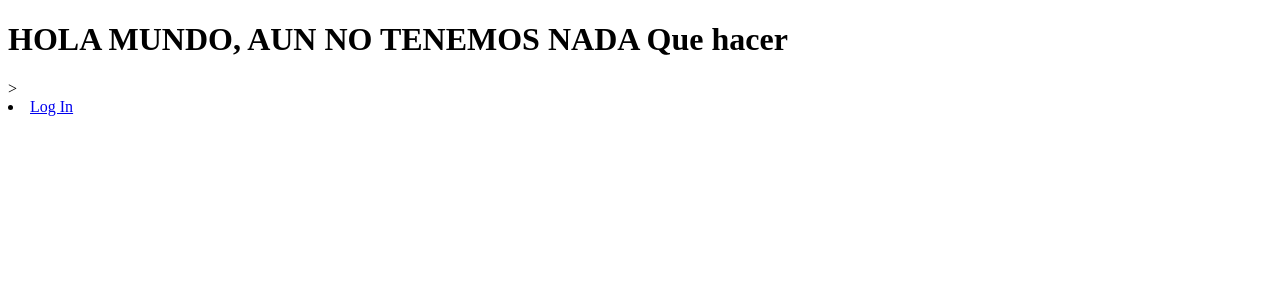
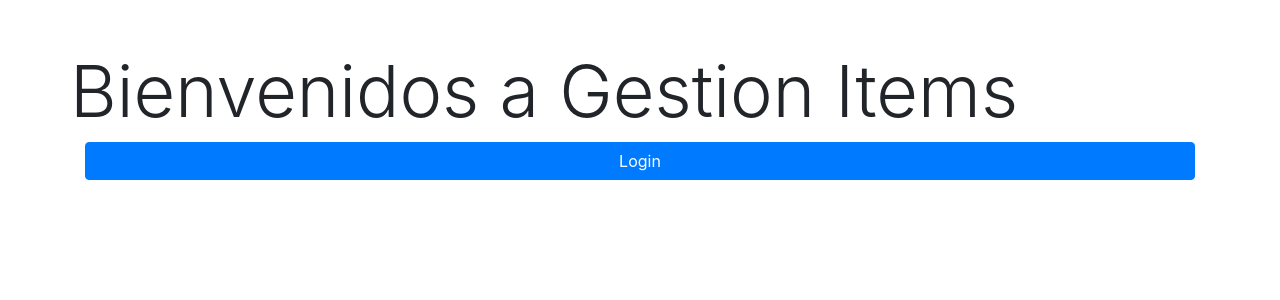
Before and after one commit to rduarte01/GestionItem, a Django app: page / in a window 1280 px wide. Shown: the top 300 px of the page. Run offline with Django 3.2, Linux system fonts and the light colour scheme; some libraries are stand-ins or nearby versions.

Commit message:
Se modifico el index html
Se ha mejorado parte de la interfaz de la pagina

```diff
--- a/gestion/templates/index.html
+++ b/gestion/templates/index.html
@@ -2,23 +2,34 @@
 <html lang="en">
 <head>
     <meta charset="UTF-8">
-    <title>Title</title>
+    <title>Gestion de Items</title>
+    <link rel="stylesheet" href="https://stackpath.bootstrapcdn.com/bootstrap/4.4.1/css/bootstrap.min.css" integrity="sha384-Vkoo8x4CGsO3+Hhxv8T/Q5PaXtkKtu6ug5TOeNV6gBiFeWPGFN9MuhOf23Q9Ifjh" crossorigin="anonymous">
+
 </head>
 <body>
+    <br><br>
+    <div class="container">
+        <div class="row">
             {% if request.user.is_authenticated == False %}
-        <h1>HOLA MUNDO, AUN NO TENEMOS NADA Que hacer</h1>>
-        <li >
-            <a  href="/login/auth0">Log In</a>
-        </li>
+                <h1 class="display-3">Bienvenidos a Gestion Items</h1>
+                </div>
+                <ul class="list-group">
+                    <a class="btn btn-primary" href="/login/auth0" role="button">Login</a>
+                </ul>
             {% endif %}
+            </div>
 
             {% if request.user.is_authenticated == True %}
-        <li >
-            <a  href="/perfil">Profile</a>
+             <ul class="list-group">
+                 <li class="list-group-item">
+                    <a  class="btn btn-primary" href="/perfil">Profile</a>
                  </li>
-        <li >
-            <a  href="/logout">Log Out</a>
+                 <li class="list-group-item">
+                    <a  class="btn btn-primary" href="/logout">Log Out</a>
                  </li>
+             </ul>
             {% endif %}
+        </div>
+
 </body>
 </html>
```
Lines whose indentation alone changed are shown as unchanged.
